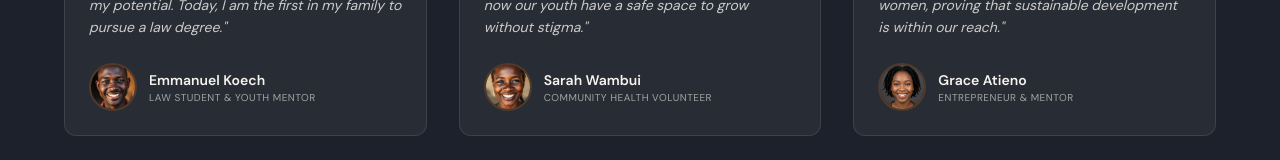
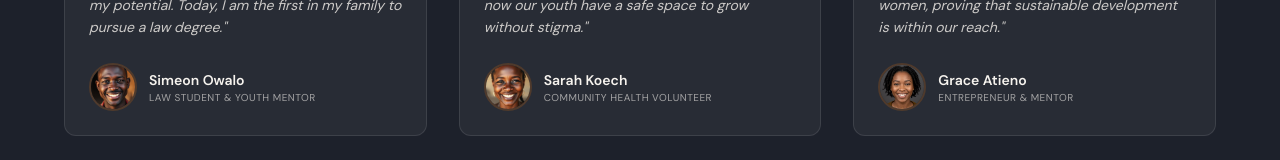
Before and after one commit to JosephOkumu/Gaford, a React (Vite) app in the folder frontend/: page / in a window 1280 px wide. Shown: the part 2869-3029 px from the top of the page. Built offline with nearby package versions, Linux system fonts and the light colour scheme; the HTML template or start-up script is replaced by a standard one; a web font is replaced by a local one.

Commit message:
chore: modify testimonials names

```diff
--- a/frontend/src/components/TestimonialsSection.tsx
+++ b/frontend/src/components/TestimonialsSection.tsx
@@ -7,13 +7,13 @@ import testimonial2 from "@/assets/testimonial-2.jpg";
 const testimonials = [
   {
     quote: "GaFORD didn't just give me a scholarship; they gave me a vision. Their leadership training taught me that my background doesn't define my potential. Today, I am the first in my family to pursue a law degree.",
-    name: "Emmanuel Koech",
+    name: "Simeon Owalo",
     role: "Law Student & Youth Mentor",
     image: testimonial1,
   },
   {
     quote: "The mental health workshops were a turning point for our community. We've broken the silence on issues that were once taboo, and now our youth have a safe space to grow without stigma.",
-    name: "Sarah Wambui",
+    name: "Sarah Koech",
     role: "Community Health Volunteer",
     image: testimonial2,
   },
```
